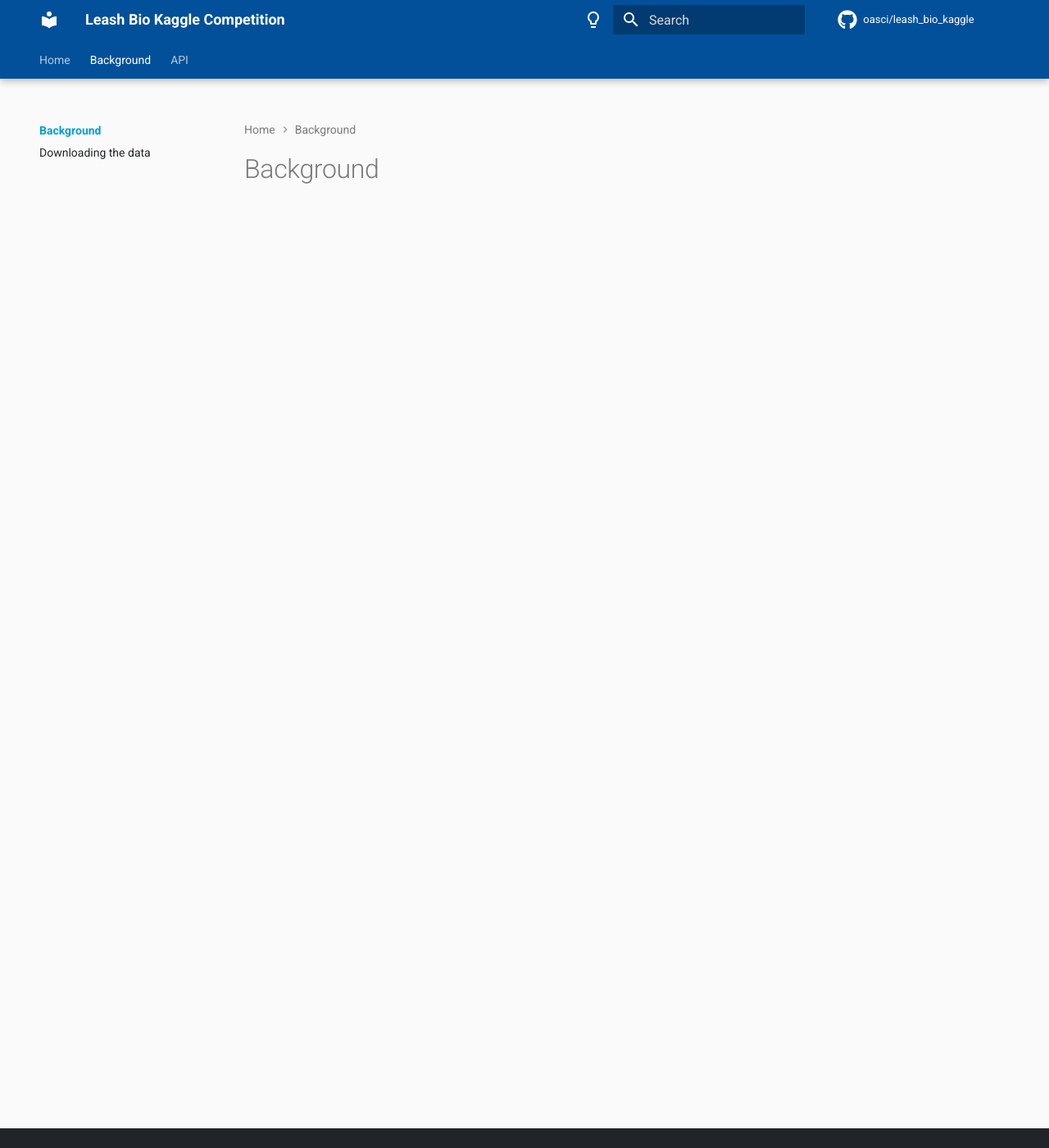
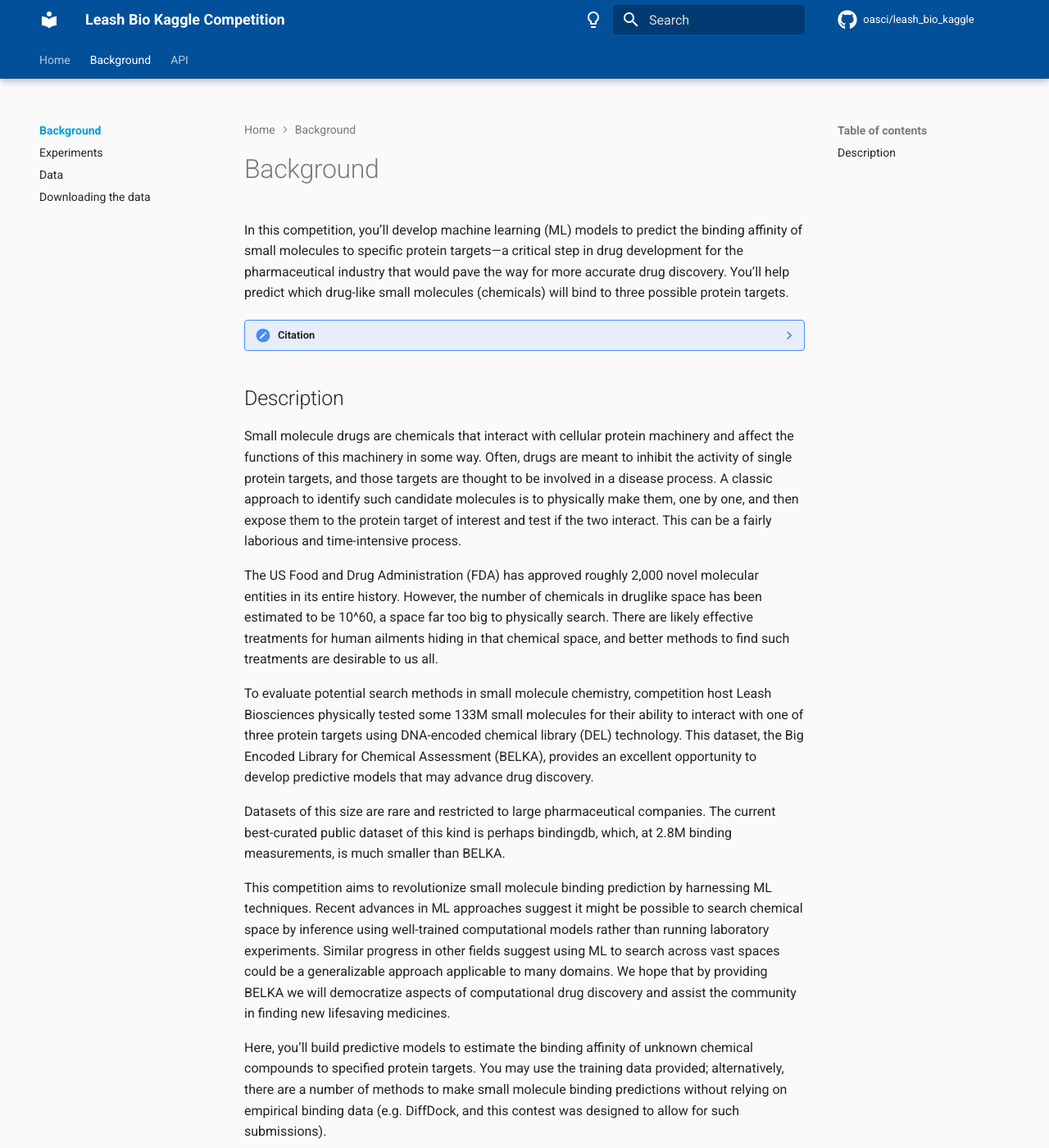
Before and after one commit to chs-club/BINDgo, an MkDocs documentation site: the page built from docs/background/index.md, in a window 1280 px wide and 1400 px high. Shown: the whole window at 82% size. Built offline with MkDocs 1.6.1 and Material for MkDocs 9.7.7, drawn with Linux system fonts in a browser that asks for light colours; comment, search, counter and statistics services are not loaded; some of the changed text lies outside the part shown.

Commit message:
Add background information

```diff
--- a/docs/background/index.md
+++ b/docs/background/index.md
@@ -1 +1,39 @@
 # Background
+
+In this competition, you’ll develop machine learning (ML) models to predict the binding affinity of small molecules to specific protein targets&mdash;a critical step in drug development for the pharmaceutical industry that would pave the way for more accurate drug discovery.
+You’ll help predict which drug-like small molecules (chemicals) will bind to three possible protein targets.
+
+??? note "Citation"
+
+    This is directly from the [Kaggle competition](https://www.kaggle.com/competitions/leash-BELKA) [^kaggle-comp]
+
+## Description
+
+Small molecule drugs are chemicals that interact with cellular protein machinery and affect the functions of this machinery in some way.
+Often, drugs are meant to inhibit the activity of single protein targets, and those targets are thought to be involved in a disease process.
+A classic approach to identify such candidate molecules is to physically make them, one by one, and then expose them to the protein target of interest and test if the two interact.
+This can be a fairly laborious and time-intensive process.
+
+The US Food and Drug Administration (FDA) has approved roughly 2,000 novel molecular entities in its entire history.
+However, the number of chemicals in druglike space has been estimated to be 10^60, a space far too big to physically search.
+There are likely effective treatments for human ailments hiding in that chemical space, and better methods to find such treatments are desirable to us all.
+
+To evaluate potential search methods in small molecule chemistry, competition host Leash Biosciences physically tested some 133M small molecules for their ability to interact with one of three protein targets using DNA-encoded chemical library (DEL) technology.
+This dataset, the Big Encoded Library for Chemical Assessment (BELKA), provides an excellent opportunity to develop predictive models that may advance drug discovery.
+
+Datasets of this size are rare and restricted to large pharmaceutical companies.
+The current best-curated public dataset of this kind is perhaps bindingdb, which, at 2.8M binding measurements, is much smaller than BELKA.
+
+This competition aims to revolutionize small molecule binding prediction by harnessing ML techniques.
+Recent advances in ML approaches suggest it might be possible to search chemical space by inference using well-trained computational models rather than running laboratory experiments.
+Similar progress in other fields suggest using ML to search across vast spaces could be a generalizable approach applicable to many domains.
+We hope that by providing BELKA we will democratize aspects of computational drug discovery and assist the community in finding new lifesaving medicines.
+
+Here, you’ll build predictive models to estimate the binding affinity of unknown chemical compounds to specified protein targets.
+You may use the training data provided; alternatively, there are a number of methods to make small molecule binding predictions without relying on empirical binding data (e.g. DiffDock, and this contest was designed to allow for such submissions).
+
+Your work will contribute to advances in small molecule chemistry used to accelerate drug discovery.
+
+<!-- REFERENCES -->
+
+[^kaggle-comp]: Andrew Blevins, Ian K Quigley, Brayden J Halverson, Nate Wilkinson, Rebecca S Levin, Agastya Pulapaka, Walter Reade, Addison Howard. (2024). Leash Bio - Predict New Medicines with BELKA. Kaggle. https://kaggle.com/competitions/leash-BELKA
```
Also changed, not shown: docs/background/data.md (added, +64 -0 lines), docs/background/experiments.md (added, +26 -0 lines), docs/background/.pages.
